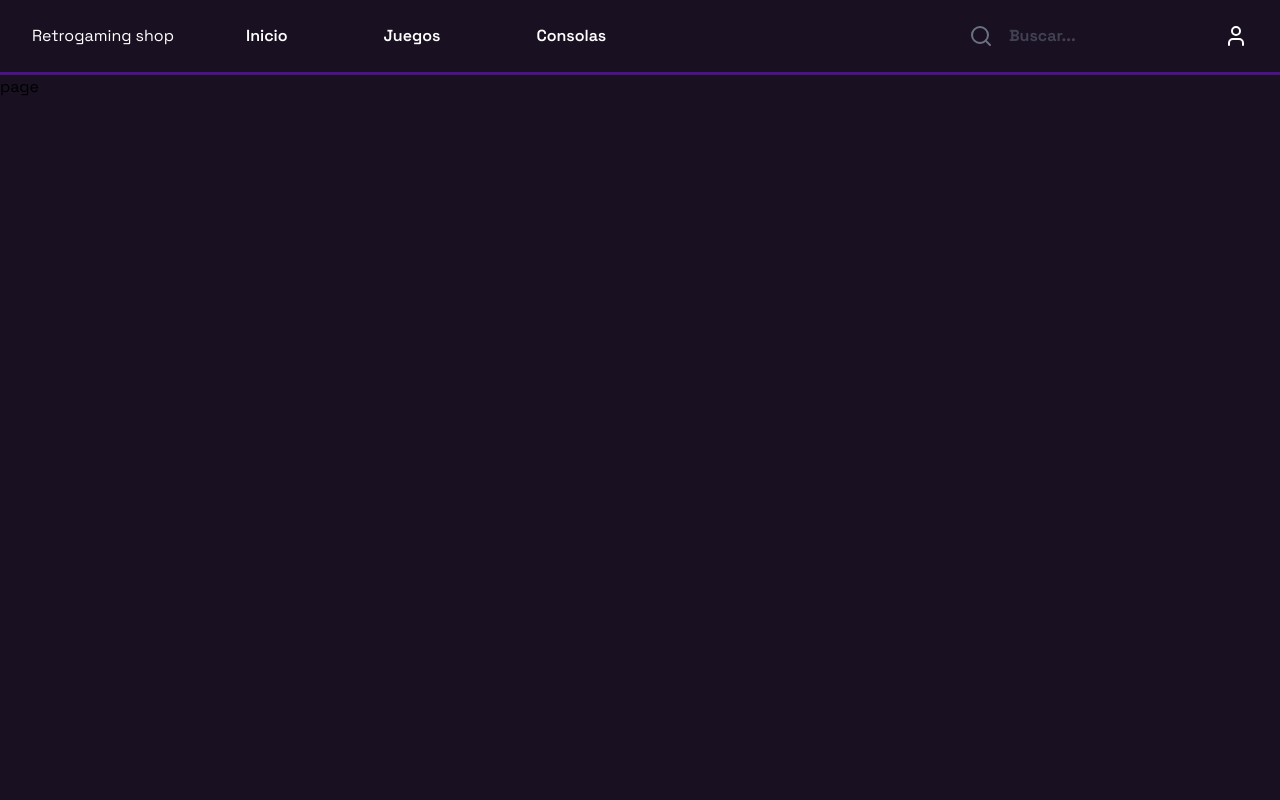
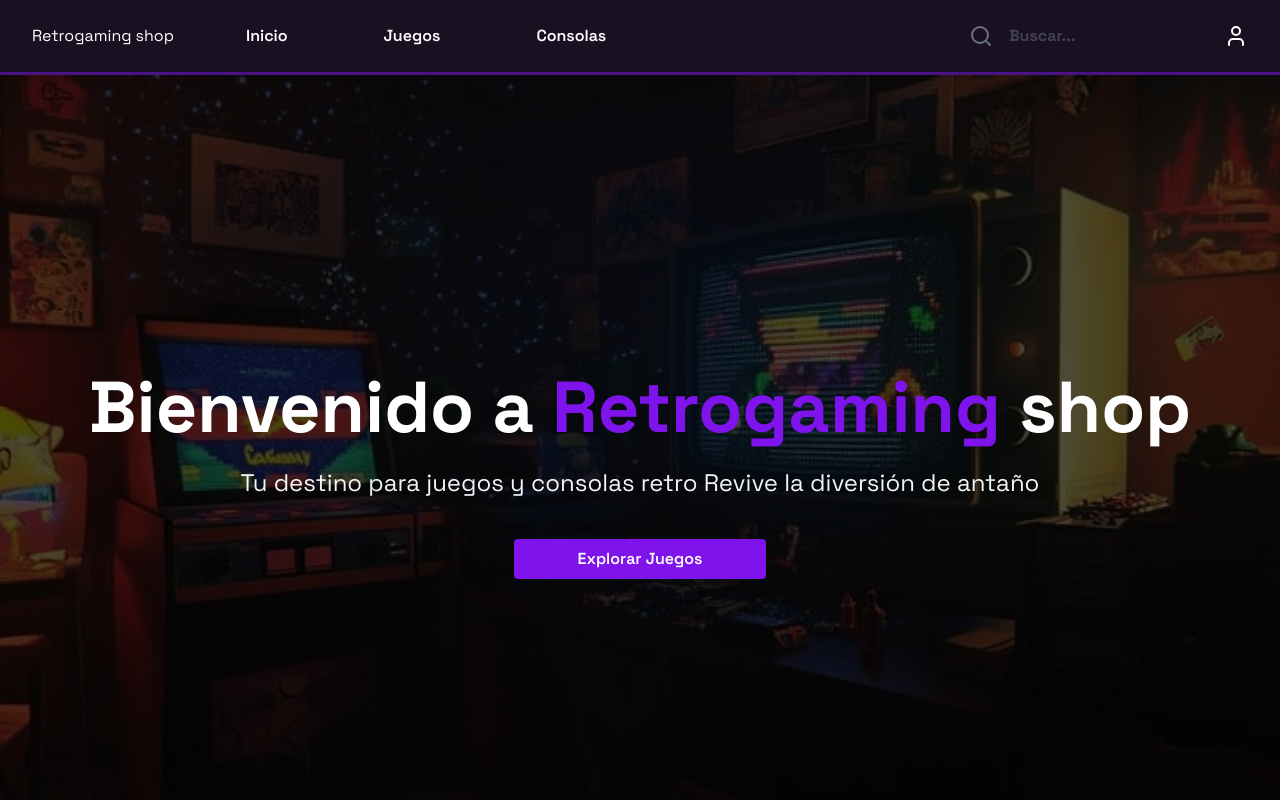
Before and after one commit to JesusMoraColmenaresDev/retrogaming-shop-frontend, a Next.js app: page /home in a window 1280 px wide. Shown: the top 800 px of the page. Built offline with nearby package versions, Linux system fonts and the light colour scheme; no server answers; sample sign-in values are in the browser's storage.

Commit message:
design for the homepage view has started

```diff
--- /dev/null
+++ b/app/components/consoles/ConsolesItemCard.tsx
@@ -0,0 +1,7 @@
+import React from 'react'
+
+export default function ConsolesItemCard() {
+  return (
+    <div>ConsolesItemCard</div>
+  )
+}
--- /dev/null
+++ b/app/components/dynamic/DynamicItemCard.tsx
@@ -0,0 +1,34 @@
+import Image from "next/image";
+import React from "react";
+
+interface DynamicItemCardProps {
+    imageUrl: string;
+    title: string;
+    subtitle?: string;
+    subtitle2?: string;
+    button?: React.ReactNode;
+    className?: string;
+}
+
+export default function DynamicItemCard({
+    imageUrl,
+    title,
+    subtitle,
+    subtitle2,
+    button,
+    className,
+}: DynamicItemCardProps) {
+    return (
+        <div className={`w-[400px] h-[400px] bg-[#1A1A1A] rounded-2xl flex flex-col gap-4  ${className || ""}`}>
+            <div className="relative w-full h-[200px]">
+                <Image src={imageUrl} fill alt={title} className="object-cover rounded-t-2xl" sizes="400px" />
+            </div>
+            <div className=" px-4 flex flex-col gap-2">
+                <p className="text-white text-xl font-semibold">{title}</p>
+                {subtitle && <p className="text-gray-400 text-lg">{subtitle}</p>}
+                {subtitle2 && <p className="text-gray-400 text-base">{subtitle2}</p>}
+                {button && <div className="mt-2">{button}</div>}
+            </div>
+        </div>
+    );
+}
--- /dev/null
+++ b/app/components/games/GameItemCard.tsx
@@ -0,0 +1,19 @@
+import Image from 'next/image'
+import React from 'react'
+
+export default function GameItemCard() {
+    return (
+        <div className='w-[400px] h-[400px] bg-[#1A1A1A] rounded-2xl flex flex-col gap-4 '>
+            <div className=' relative w-full h-[200px]'>
+                <Image src="/retro-gaming-setup-stockcake.jpg" fill alt="Game Title" className="object-cover rounded-t-2xl" sizes="400px" />
+            </div>
+
+            <div className='px-4 flex flex-col gap-2'>
+                <p className='text-white text-xl font-semibold'>Game Title</p>
+                <p className='text-gray-400 text-lg'>Game Description</p>
+            </div>
+
+        </div>
+
+    )
+}
--- /dev/null
+++ b/app/games/page.tsx
@@ -0,0 +1,7 @@
+import React from 'react'
+
+export default function GamesPage() {
+  return (
+    <div>Games</div>
+  )
+}
--- a/app/globals.css
+++ b/app/globals.css
@@ -1,7 +1,7 @@
 @import "tailwindcss";
 
 :root {
-  --background: #191022 ;
+  --background: #191022;
 
 }
 
@@ -22,4 +22,6 @@
 body {
   background: var(--background);
   font-family: var(--font-space-grotesk), Arial, Helvetica, sans-serif;
+  padding: 0;
+  margin: 0;
 }
--- a/app/home/page.tsx
+++ b/app/home/page.tsx
@@ -1,7 +1,83 @@
+"use client"
 import React from 'react'
+import DynamicButton from '../components/dynamic/DynamicButton'
+import { useRouter } from 'next/navigation';
+import GameItemCard from '../components/games/GameItemCard';
+import DynamicItemCard from '../components/dynamic/DynamicItemCard';
 
 export default function page() {
-  return (
-    <div>page</div>
-  )
+    const router = useRouter();
+    return (
+        <main>
+            <section
+                className="relative w-full min-h-screen flex items-center justify-center bg-cover bg-center"
+                style={{ backgroundImage: "url('/retro-gaming-setup-stockcake.jpg')" }}
+            >
+                {/* Overlay */}
+                <div className="absolute inset-0 bg-black opacity-70 z-0"></div>
+                {/* Contenido */}
+                <div className="relative z-10 w-full text-center px-4 flex flex-col gap-6 items-center justify-center">
+                    <h1 className="text-white text-7xl font-bold whitespace-nowrap">
+                        Bienvenido a <span className="text-[#7F13EC]">Retrogaming</span> shop
+                    </h1>
+                    <h2 className='text-gray-100 text-2xl'>Tu destino para juegos y consolas retro
+                        Revive la diversión de antaño</h2>
+                    <DynamicButton text='Explorar Juegos' type='button' onClick={() => router.push('/games')} className='max-w-fit px-16' ></DynamicButton>
+                </div>
+            </section>
+
+            <section className='my-20 flex flex-col gap-8 items-center justify-center'>
+                <h2 className="text-white text-3xl font-bold">Explora nuestra colección de juegos</h2>
+                <div className='flex gap-8 w-full justify-center'>
+                    <DynamicItemCard
+                        imageUrl="/retro-gaming-setup-stockcake.jpg"
+                        title="Game Title"
+                        subtitle="Game Description"
+                        button={<DynamicButton text='Ver juego' type='button' onClick={() => router.push('/consoles')} className='px-8' ></DynamicButton>}
+                    />
+                    <DynamicItemCard
+                        imageUrl="/retro-gaming-setup-stockcake.jpg"
+                        title="Game Title"
+                        subtitle="Game Description"
+                        button={<DynamicButton text='Ver juego' type='button' onClick={() => router.push('/consoles')} className='px-8' ></DynamicButton>}
+
+                    />
+                    <DynamicItemCard
+                        imageUrl="/retro-gaming-setup-stockcake.jpg"
+                        title="Game Title"
+                        subtitle="Game Description"
+                        button={<DynamicButton text='Ver juego' type='button' onClick={() => router.push('/consoles')} className='px-8' ></DynamicButton>}
+
+                    />
+                </div>
+            </section>
+
+            <section className='w-full py-20 flex flex-col gap-8 items-center justify-center bg-[#7F13EC10]'>
+                <h2 className="text-white text-3xl font-bold">Explora nuestra colección de consolas</h2>
+                <div className='flex gap-8 w-full justify-center'>
+                    <DynamicItemCard
+                        imageUrl="/retro-gaming-setup-stockcake.jpg"
+                        title="Console name"
+                        subtitle="Console Description"
+                        button={<DynamicButton text='Ver Consola' type='button' onClick={() => router.push('/consoles')} className='px-8' ></DynamicButton>}
+                    />
+                    <DynamicItemCard
+                        imageUrl="/retro-gaming-setup-stockcake.jpg"
+                        title="Console name"
+                        subtitle="Console Description"
+                        button={<DynamicButton text='Ver Consola' type='button' onClick={() => router.push('/consoles')} className='px-8' ></DynamicButton>}
+
+                    />
+                    <DynamicItemCard
+                        imageUrl="/retro-gaming-setup-stockcake.jpg"
+                        title="Console name"
+                        subtitle="Console Description"
+                        button={<DynamicButton text='Ver Consola' type='button' onClick={() => router.push('/consoles')} className='px-8' ></DynamicButton>}
+
+                    />
+                </div>
+
+            </section>
+        </main>
+    )
 }
```
Also changed, not shown: public/retro-gaming-setup-stockcake.jpg (added).
